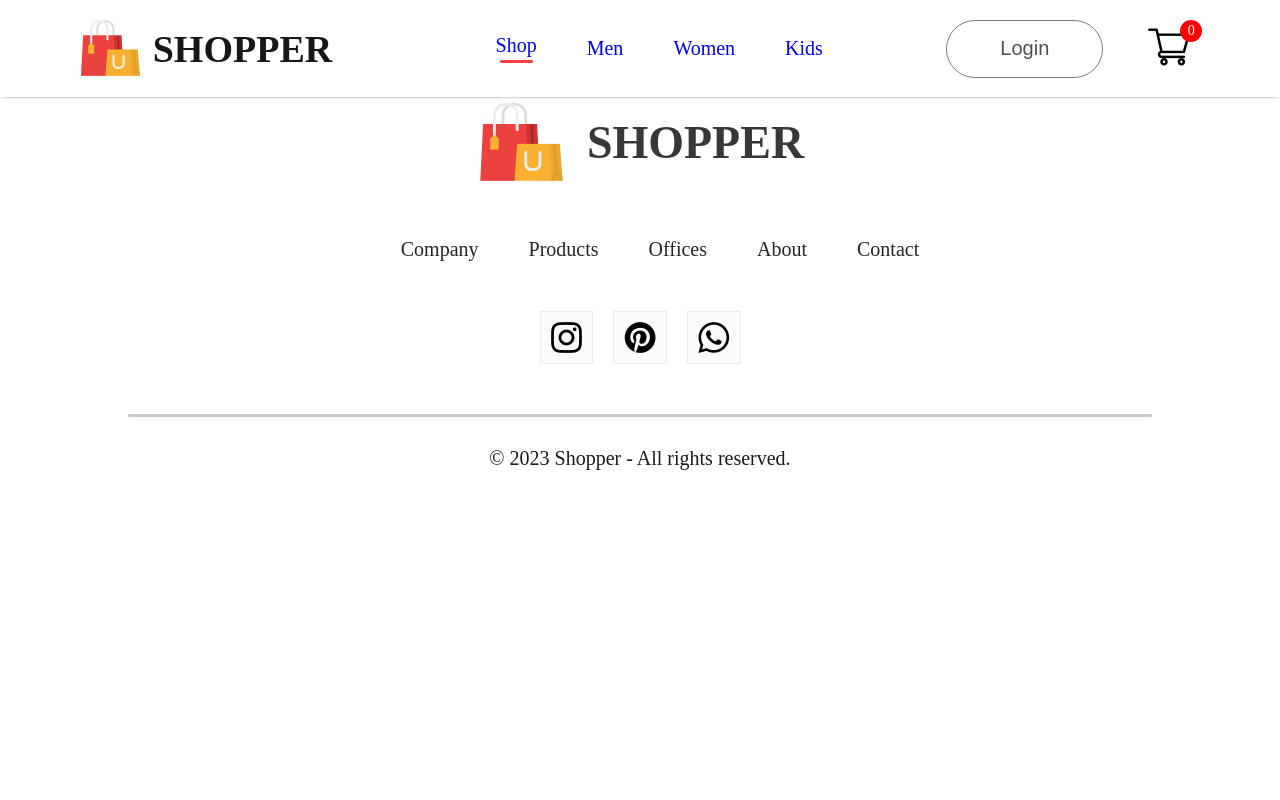
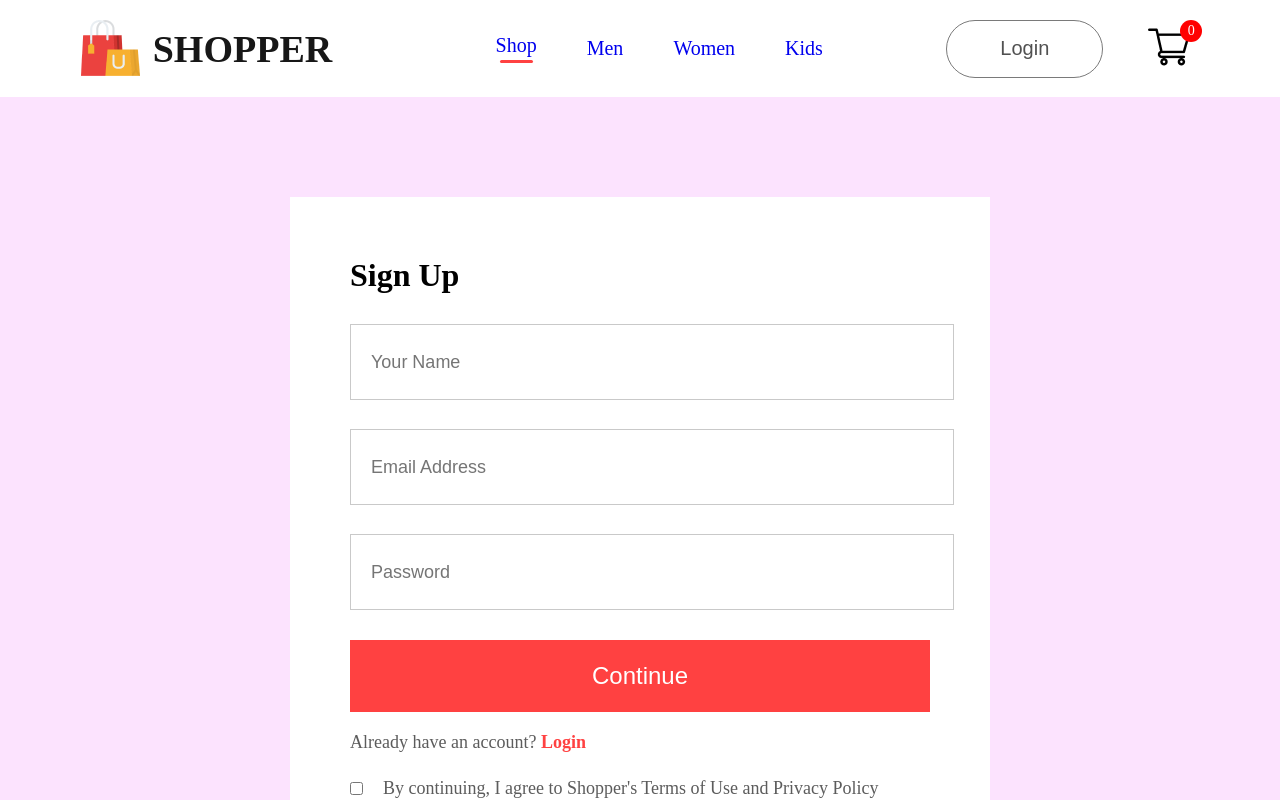
Before and after one commit to vinoth1211/shopper, a React (Create React App) app in the folder frontend/: page /login in a window 1280 px wide. Shown: the top 800 px of the page. Built offline with nearby package versions, Linux system fonts and the light colour scheme; the HTML template or start-up script is replaced by a standard one.

Commit message:
Added Login Signup section

```diff
--- /dev/null
+++ b/frontend/src/Pages/CSS/LoginSignup.css
@@ -0,0 +1,63 @@
+.loginsignup {
+  width: 100%;
+  height: 80vh;
+  background: #fce3fe;
+  padding-top: 100px;
+  padding-bottom: 170px;
+}
+.loginsignup-container {
+  width: 580px;
+  height: 600px;
+  background: white;
+  margin: auto;
+  padding: 40px 60px;
+}
+.loginsignup-container h1 {
+  margin: 20px 0px;
+}
+.loginsignup-fields {
+  display: flex;
+  flex-direction: column;
+  gap: 29px;
+  margin-top: 30px;
+}
+.loginsignup-fields input {
+  height: 72px;
+  width: 100%;
+  padding-left: 20px;
+  border: 1px solid #c9c9c9;
+  outline: none;
+  color: #5c5c5c;
+  font-size: 18px;
+}
+.loginsignup-container button {
+  width: 580px;
+  height: 72px;
+  color: white;
+  background: #ff4141;
+  margin-top: 30px;
+  border: none;
+  font-size: 24px;
+  font-weight: 500;
+  cursor: pointer;
+}
+.loginsignup-login {
+  margin-top: 20px;
+  color: #5c5c5c;
+  font-size: 18px;
+  font-weight: 500;
+}
+.loginsignup-login span {
+  color: #ff4141;
+  font-weight: 600;
+  cursor: pointer;
+}
+.loginsignup-agree {
+  display: flex;
+  align-items: center;
+  margin-top: 25px;
+  gap: 20px;
+  color: #5c5c5c;
+  font-size: 18px;
+  font-weight: 500;
+}
--- a/frontend/src/Pages/LoginSignup.jsx
+++ b/frontend/src/Pages/LoginSignup.jsx
@@ -1,11 +1,29 @@
-import React from 'react'
+import React from "react";
+import "./CSS/LoginSignup.css";
 
 const LoginSignup = () => {
   return (
-    <div>
+    <div className="loginsignup">
+      <div className="loginsignup-container">
+        <h1>Sign Up</h1>
+        <div className="loginsignup-fields">
+          <input type="text" placeholder="Your Name" />
+          <input type="email" placeholder="Email Address" />
+          <input type="password" placeholder="Password" />
+        </div>
+        <button>Continue</button>
+        <p className="loginsignup-login">
+          Already have an account? <span>Login</span>
+        </p>
+        <div className="loginsignup-agree">
+          <input type="checkbox" name="" id="" />
+          <p>
+            By continuing, I agree to Shopper's Terms of Use and Privacy Policy
+          </p>
+        </div>
+      </div>
+    </div>
+  );
+};
 
-    </div>
-  )
-}
-
-export default LoginSignup
+export default LoginSignup;
```
